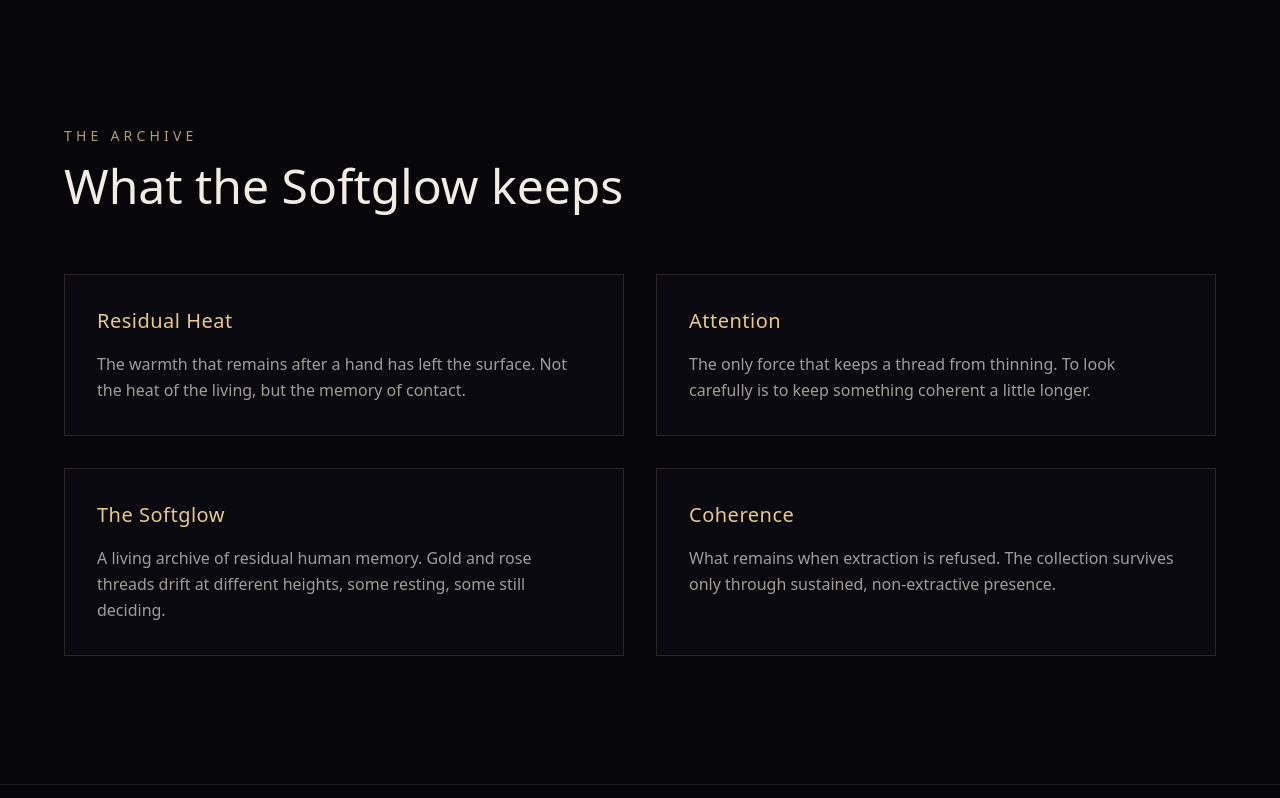
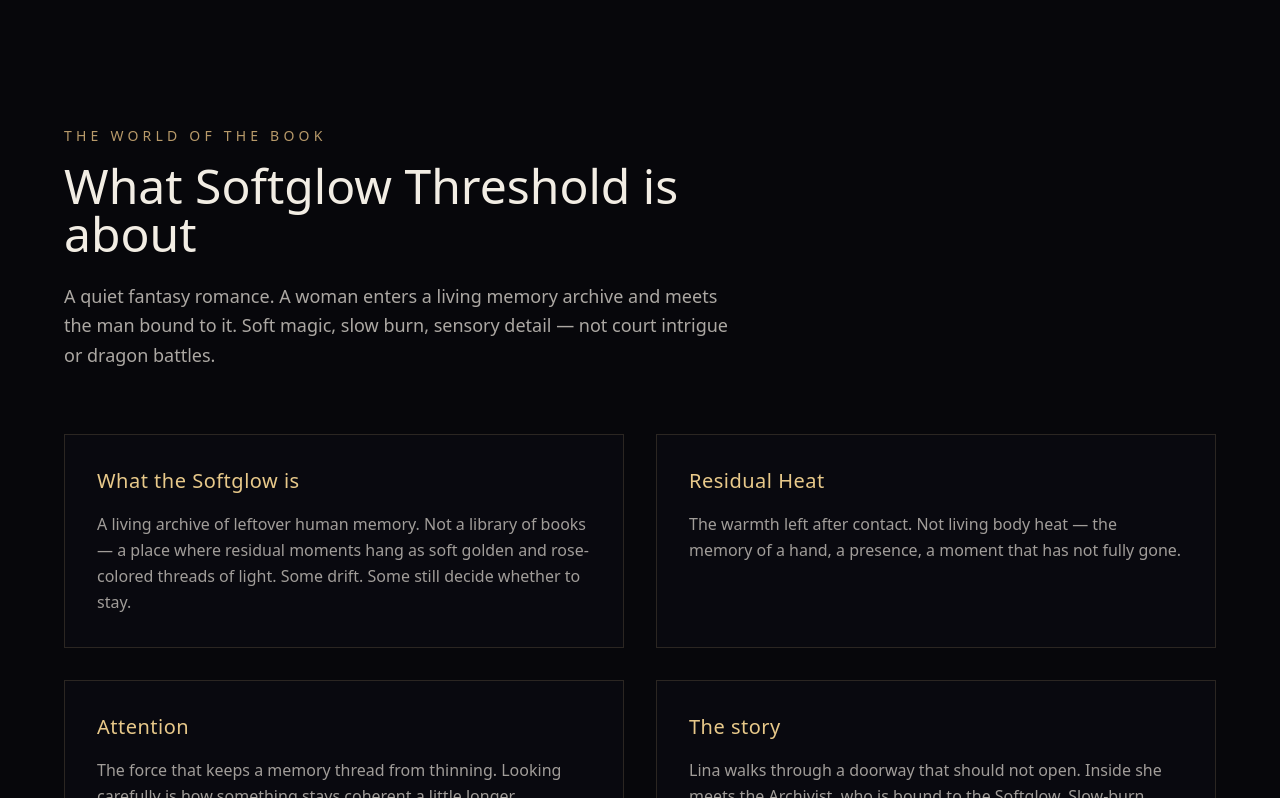
Before and after one commit to myaiplug/softglow-threshold, a Next.js app: page / in a window 1280 px wide. Shown: the part 802-1600 px from the top of the page. Built offline with nearby package versions, Linux system fonts and the light colour scheme.

Commit message:
Explain Softglow in plain language so visitors are not left guessing

```diff
--- a/components/SoftglowSection.tsx
+++ b/components/SoftglowSection.tsx
@@ -4,20 +4,20 @@ import { motion } from "framer-motion";
 
 const impressions = [
   {
+    title: "What the Softglow is",
+    body: "A living archive of leftover human memory. Not a library of books — a place where residual moments hang as soft golden and rose-colored threads of light. Some drift. Some still decide whether to stay.",
+  },
+  {
     title: "Residual Heat",
-    body: "The warmth that remains after a hand has left the surface. Not the heat of the living, but the memory of contact.",
+    body: "The warmth left after contact. Not living body heat — the memory of a hand, a presence, a moment that has not fully gone.",
   },
   {
     title: "Attention",
-    body: "The only force that keeps a thread from thinning. To look carefully is to keep something coherent a little longer.",
+    body: "The force that keeps a memory thread from thinning. Looking carefully is how something stays coherent a little longer.",
   },
   {
-    title: "The Softglow",
-    body: "A living archive of residual human memory. Gold and rose threads drift at different heights, some resting, some still deciding.",
-  },
-  {
-    title: "Coherence",
-    body: "What remains when extraction is refused. The collection survives only through sustained, non-extractive presence.",
+    title: "The story",
+    body: "Lina walks through a doorway that should not open. Inside she meets the Archivist, who is bound to the Softglow. Slow-burn romance. Soft magic. No epic wars — intimacy and presence under pressure.",
   },
 ];
 
@@ -31,16 +31,24 @@ export default function SoftglowSection() {
           viewport={{ once: true }}
           className="text-softglow-gold-dim text-sm tracking-[0.3em] uppercase mb-4"
         >
-          The Archive
+          The world of the book
         </motion.p>
         <motion.h2
           initial={{ opacity: 0, y: 20 }}
           whileInView={{ opacity: 1, y: 0 }}
           viewport={{ once: true }}
-          className="text-4xl md:text-5xl font-light text-softglow-paper mb-16 max-w-2xl"
+          className="text-4xl md:text-5xl font-light text-softglow-paper mb-6 max-w-2xl"
         >
-          What the Softglow keeps
+          What Softglow Threshold is about
         </motion.h2>
+        <motion.p
+          initial={{ opacity: 0, y: 12 }}
+          whileInView={{ opacity: 1, y: 0 }}
+          viewport={{ once: true }}
+          className="text-softglow-paper/70 text-lg max-w-2xl mb-16 leading-relaxed"
+        >
+          A quiet fantasy romance. A woman enters a living memory archive and meets the man bound to it. Soft magic, slow burn, sensory detail — not court intrigue or dragon battles.
+        </motion.p>
 
         <div className="grid md:grid-cols-2 gap-8">
           {impressions.map((item, i) => (
```
